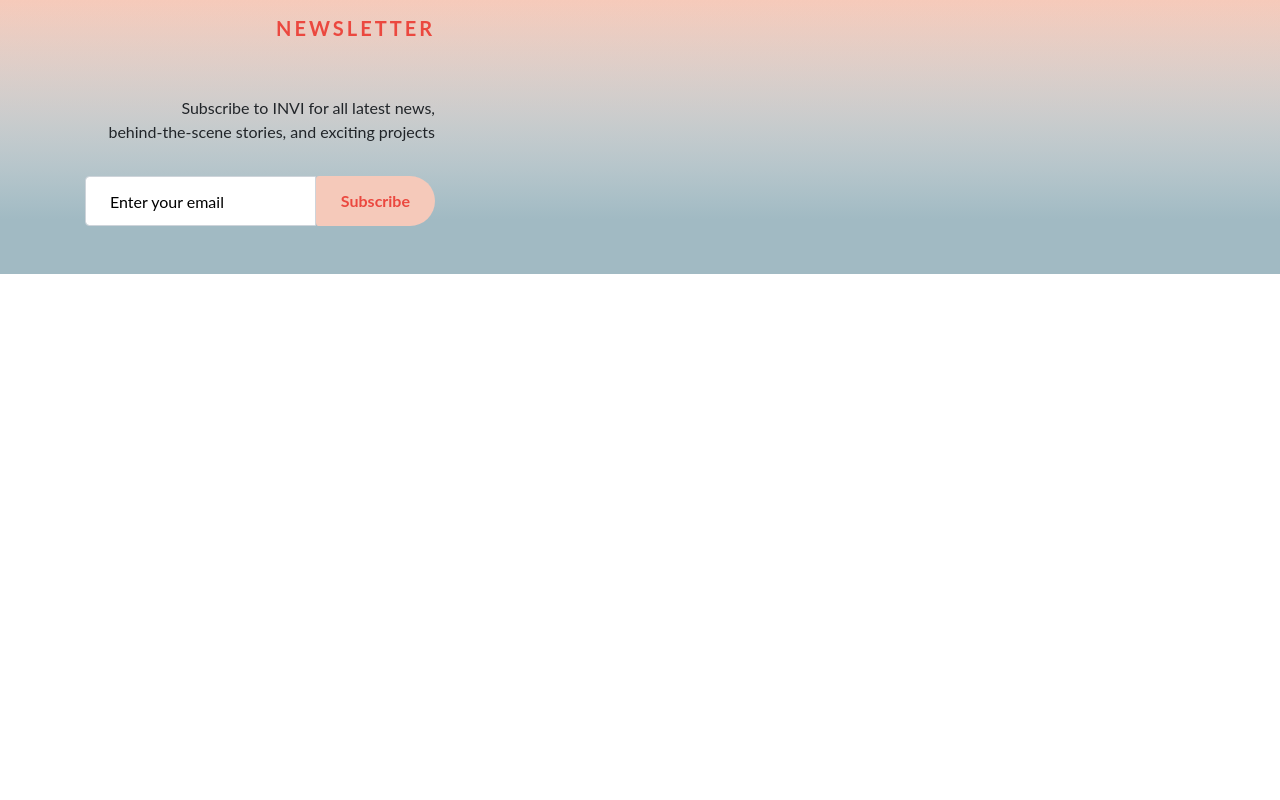
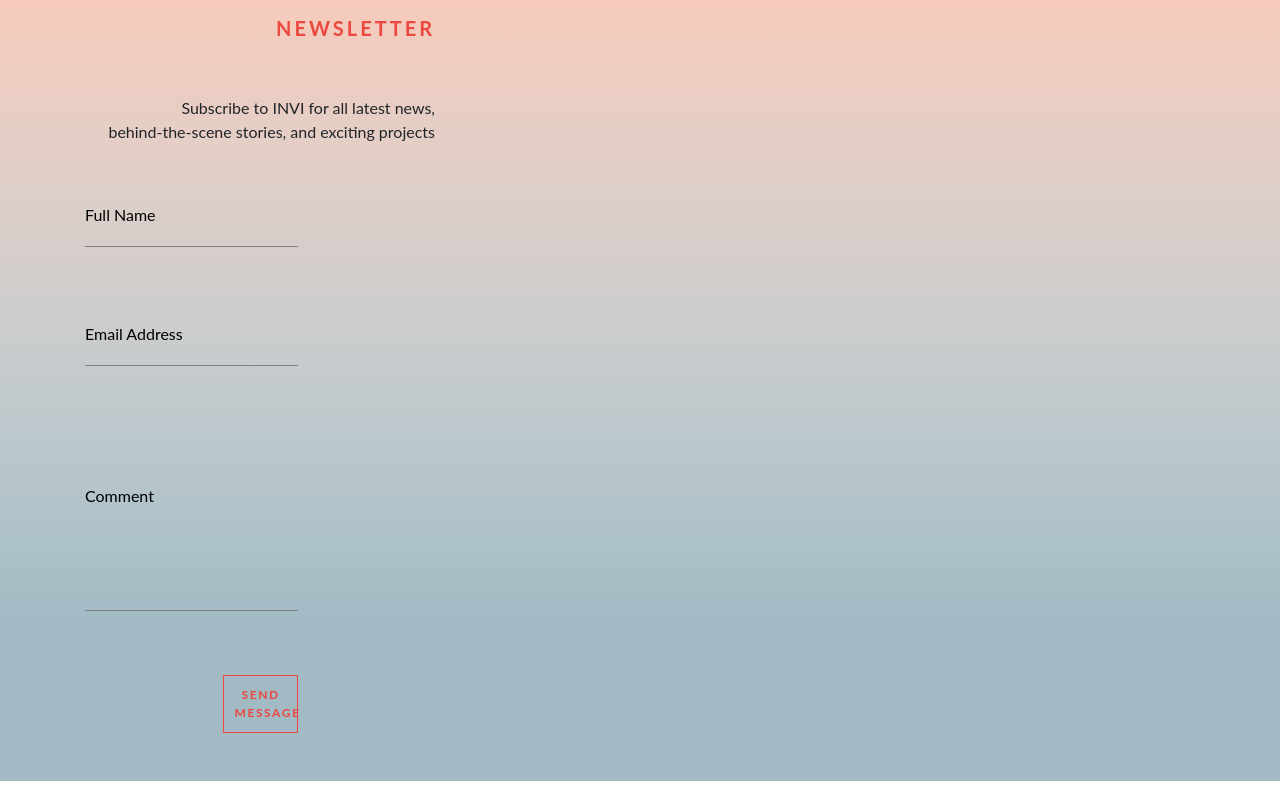
Before and after one commit to zysk/react-demo-repo, a Gatsby site: page /example in a window 1280 px wide. Built offline with nearby package versions, Linux system fonts and the light colour scheme; Gatsby itself is replaced by a stand-in of ours.

Commit message:
Form Validation

```diff
--- a/src/components/main.css
+++ b/src/components/main.css
@@ -447,6 +447,11 @@ textarea {
 .comment {
   margin-top: 5rem;
 }
+.error {
+  color: #eb483f;
+  letter-spacing: 0.1rem;
+  font-size: 14px !important;
+}
 @media (max-width: 768px) {
   .submit-btn {
     width: 50% !important;
@@ -511,60 +516,7 @@ video:hover {
   border-radius: 0 !important;
   border: none !important;
 }
-/* Circle Works Menu */
-/* .circle-item {
-  display: block;
-  position: relative;
-  overflow: hidden;
-  max-width: 540px;
-  margin: auto auto 1rem;
-  border-radius: 100%;
-  -moz-clip-path: circle(100%);
-  -o-clip-path: circle(100%);
-  -webkit-clip-path: circle(100%);
-  clip-path: circle(100%);
-}
-.circle-item .caption {
-  display: flex;
-  height: 100%;
-  width: 100%;
-  background-color: rgba(8, 8, 8, 0.2);
-  position: absolute;
-  top: 0;
-  bottom: 0;
-  z-index: 1;
-  -webkit-clip-path: circle(100%);
-  -moz-clip-path: circle(100%);
-  -o-clip-path: circle(100%);
-  clip-path: circle(100%);
-  border-radius: 100% !important;
-}
-.circle-item .caption .caption-content .caption-heading {
-  letter-spacing: 0.2rem;
-  line-height: 1.8rem;
-  font-size: 16px;
-}
-.circle-item .caption .caption-content {
-  color: #fff;
-  text-align: center;
-  font-weight: 300;
-}
-.circle-item:hover img {
-  transform: scale(1.3) !important;
-}
-.circle-item img {
-  transition: transform 1s !important;
-  -webkit-clip-path: circle(100%);
-  -moz-clip-path: circle(100%);
-  -o-clip-path: circle(100%);
-  clip-path: circle(100%);
-  border-radius: 100% !important;
-}
-@media (min-width: 1440px) {
-  .circle-item .caption .caption-content .caption-heading {
-    font-size: 20px;
-  }
-} */
+
 .static {
   position: absolute;
 }
--- a/src/pages/example.js
+++ b/src/pages/example.js
@@ -1,6 +1,6 @@
 import React from "react"
 import "../components/main.css"
-import { Formik, Form, Field } from "formik"
+import { Formik, Form, Field, ErrorMessage } from "formik"
 const Footer = ({ className }) => {
   return (
     <>
@@ -18,38 +18,86 @@ const Footer = ({ className }) => {
                   initialValues={{
                     name: "",
                     email: "",
-                    message: "",
+                    comment: "",
                   }}
                   onSubmit={(values, actions) => {
-                    alert(
-                      "Thank you for subscribing! We wil get back to you soonS"
-                    )
-                    actions.setSubmitting(false)
+                    alert("Thank you ! We wil get back to you soon")
+                    actions.resetForm()
+                  }}
+                  validate={values => {
+                    const emailRegex = /^[A-Z0-9._%+-]+@[A-Z0-9.-]+\.[A-Z]{2,}$/i
+                    const errors = {}
+                    if (!values.name) {
+                      errors.name = "Name Required*"
+                    }
+                    if (!values.email || !emailRegex.test(values.email)) {
+                      errors.email = "Valid Email Required*"
+                    }
+                    if (!values.comment) {
+                      errors.comment = "Message Required*"
+                    }
+                    return errors
                   }}
                 >
+                  {() => (
                     <Form
-                    name="subscribe"
+                      name="contact"
                       method="post"
                       data-netlify="true"
                       data-netlify-honeypot="bot-field"
                     >
-                    <input type="hidden" name="form-name" value="subscribe" />
-                    <div class="input-group">
-                      <input
-                        type="email"
-                        className="form-control input-button p-4"
-                        placeholder="Enter your email"
-                        required
+                      <input type="hidden" name="form-name" value="contact" />
+
+                      <div className="mb-5">
+                        <label for="Name" className="form-label invisible">
+                          Full Name
+                        </label>
+                        <Field
+                          type="text"
+                          className="form-control w-100"
+                          id="name"
+                          placeholder="Full Name"
+                          name="name"
                         />
-                      <span class="input-group-addon">
-                        <input
+                        <ErrorMessage name="name" className="error" />
+                      </div>
+                      <div className="mb-5">
+                        <label for="Email" className="form-label invisible">
+                          Email Address
+                        </label>
+                        <Field
+                          type="text"
+                          name="email"
+                          className="form-control w-100"
+                          id="Email"
+                          placeholder="Email Address"
+                        />
+                        <ErrorMessage name="email" className="error" />
+                      </div>
+                      <div className="mb-3 comment">
+                        <label for="comment" className="form-label invisible">
+                          Comment
+                        </label>
+                        <Field
+                          className="form-control w-100"
+                          name="comment"
+                          component="textarea"
+                          id="comment"
+                          rows="5"
+                          placeholder="Comment"
+                        />
+                        <ErrorMessage name="comment" className="error" />
+                      </div>
+                      <div className="text-lg-right text-center mt-5">
+                        <button
                           type="submit"
-                          className="btn subscribe-button font-weight-bold px-4"
-                          value="Subscribe"
-                        />
-                      </span>
+                          className=" submit-btn btn btn-outline-dark btn-md text-uppercase font-weight-bold"
+                        >
+                          Send Message
+                        </button>
                       </div>
                     </Form>
+                  )}
                 </Formik>
               </div>
             </div>
```
Also changed, not shown: src/components/Footer.js (+8 -5 lines), src/pages/say-hello.js (+63 -10 lines). Lines whose indentation alone changed are shown as unchanged.
